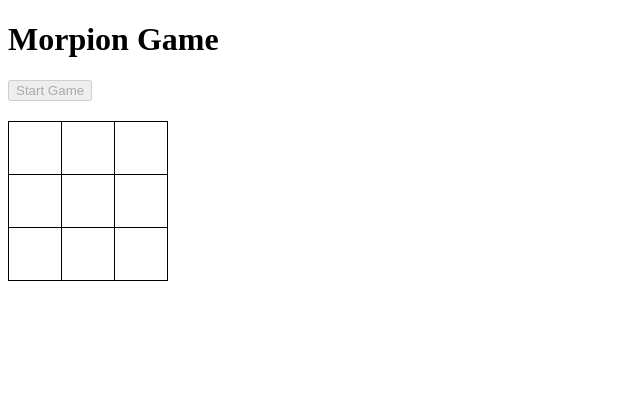
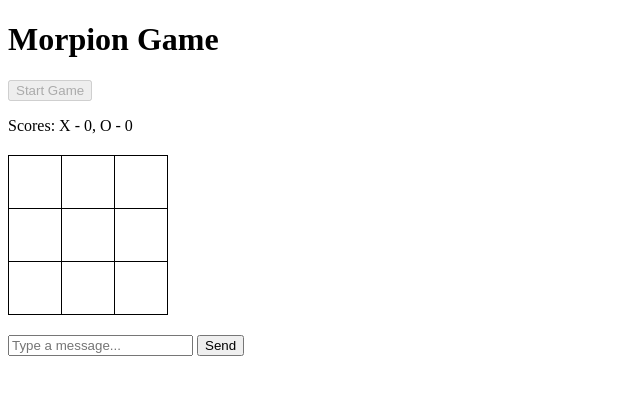
Before and after one commit to nicoooo972/Instant-PlayHub-api, a Flask app: page /morpion in a window 1280 px wide. Shown: the top 395 px of the page, without its empty margins (0-640 px from the left). Run offline with Flask 3, Linux system fonts and the light colour scheme; some libraries are stand-ins or nearby versions.

Commit message:
ajout score + chat + regles de jeu

```diff
--- a/app/morpion/application/game_service.py
+++ b/app/morpion/application/game_service.py
@@ -30,5 +30,7 @@ class GameService:
     def get_game_state(self):
         return {
             'board': self.board.grid,
-            'current_player': self.board.get_current_player()
+            'current_player': self.board.get_current_player(),
+            'winner': self.board.check_winner(),
+            'is_full': self.board.is_full()
         }
--- a/app/morpion/infrastructure/socket_manager.py
+++ b/app/morpion/infrastructure/socket_manager.py
@@ -8,12 +8,16 @@ board = board.Board()
 game_service = GameService(board)
 
 rooms = {}
+scores = {}
+chat_history = {}
+
 
 def setup_morpion_sockets(socketio):
     @socketio.on('connect')
     def on_connect():
         print("User connected to Morpion")
-        socketio.emit('connected', {'message': 'Connected to Morpion game server.'})
+        socketio.emit('connected',
+                      {'message': 'Connected to Morpion game server.'})
 
     @socketio.on('disconnect')
     def on_disconnect():
@@ -24,6 +28,8 @@ def setup_morpion_sockets(socketio):
                     players.remove(player)
                     if len(players) == 0:
                         del rooms[room]
+                        if room in chat_history:
+                            del chat_history[room]
                     break
         update_rooms()
 
@@ -32,31 +38,43 @@ def setup_morpion_sockets(socketio):
         room = data['room']
         if room not in rooms:
             rooms[room] = []
+            chat_history[room] = []
             socketio.emit('room_created', {'room': room}, room=request.sid)
             update_rooms()
         else:
-            socketio.emit('error', {'message': 'Room already exists'}, room=request.sid)
+            socketio.emit('error', {'message': 'Room already exists'},
+                          room=request.sid)
 
     @socketio.on('join_room')
     def on_join_room(data):
         room = data['room']
         if room not in rooms:
-            socketio.emit('error', {'message': 'Room does not exist'}, room=request.sid)
+            socketio.emit('error', {'message': 'Room does not exist'},
+                          room=request.sid)
         elif len(rooms[room]) < 2:
             symbol = 'X' if len(rooms[room]) == 0 else 'O'
             rooms[room].append({'sid': request.sid, 'symbol': symbol})
             join_room(room)
-            socketio.emit('room_joined', {'room': room, 'playerCount': len(rooms[room]), 'symbol': symbol}, room=request.sid)
+            socketio.emit('room_joined',
+                          {'room': room, 'playerCount': len(rooms[room]),
+                           'symbol': symbol}, room=request.sid)
+            if room not in scores:
+                scores[room] = {'X': 0, 'O': 0}
             update_player_count(room)
+            send_chat_history(room)
         else:
-            socketio.emit('error', {'message': 'Room is full'}, room=request.sid)
+            socketio.emit('error', {'message': 'Room is full'},
+                          room=request.sid)
 
     @socketio.on('start_game')
     def on_start_game(data):
         room = data['room']
-        if room in rooms and any(player['sid'] == request.sid for player in rooms[room]):
+        if room in rooms and any(
+                player['sid'] == request.sid for player in rooms[room]):
             game_service.start_new_game()
-            socketio.emit('game_started', {'message': 'A new Morpion game has started.'}, room=room)
+            socketio.emit('game_started',
+                          {'message': 'A new Morpion game has started.'},
+                          room=room)
             update_game_state(room)
 
     @socketio.on('make_move')
@@ -72,6 +90,14 @@ def setup_morpion_sockets(socketio):
             else:
                 socketio.emit('error', {'message': message}, room=request.sid)
 
+    @socketio.on('send_message')
+    def on_send_message(data):
+        room = data['room']
+        message = data['message']
+        if room in chat_history:
+            chat_history[room].append(message)
+            socketio.emit('new_message', message, room=room)
+
     @socketio.on('get_rooms')
     def on_get_rooms():
         update_rooms()
@@ -81,8 +107,24 @@ def setup_morpion_sockets(socketio):
 
     def update_player_count(room):
         playerCount = len(rooms[room])
-        socketio.emit('update_player_count', {'room': room, 'playerCount': playerCount}, room=room)
+        socketio.emit('update_player_count',
+                      {'room': room, 'playerCount': playerCount}, room=room)
 
     def update_game_state(room):
         game_state = game_service.get_game_state()
         socketio.emit('update_state', game_state, room=room)
+        if game_state['winner']:
+            scores[room][game_state['winner']] += 1
+            socketio.emit('game_over',
+                          {'message': f"{game_state['winner']} wins!"},
+                          room=room)
+            update_scores(room)
+        elif game_state['is_full']:
+            socketio.emit('game_over', {'message': "Draw!"}, room=room)
+
+    def update_scores(room):
+        socketio.emit('update_scores', scores[room], room=room)
+
+    def send_chat_history(room):
+        if room in chat_history:
+            socketio.emit('chat_history', chat_history[room], room=request.sid)
--- a/templates/morpion.html
+++ b/templates/morpion.html
@@ -11,14 +11,36 @@
             border-collapse: collapse;
             margin: 20px 0;
         }
+
         table, th, td {
             border: 1px solid black;
         }
+
         th, td {
             width: 50px;
             height: 50px;
             text-align: center;
             font-size: 24px;
+        }
+
+        td.disabled {
+            pointer-events: none;
+            background-color: #f0f0f0;
+        }
+
+        #chat {
+            margin-top: 20px;
+            max-width: 400px;
+        }
+
+        #chat ul {
+            list-style-type: none;
+            padding: 0;
+        }
+
+        #chat li {
+            padding: 5px;
+            border-bottom: 1px solid #ddd;
         }
     </style>
 </head>
@@ -29,6 +51,7 @@
 <div id="game-info">
     <p id="player-count"></p>
     <p id="player-symbol"></p>
+    <p id="player-scores">Scores: X - 0, O - 0</p>
 </div>
 
 <div id="game-board">
@@ -51,19 +74,26 @@
     </table>
 </div>
 
+<div id="chat">
+    <ul id="chat-messages"></ul>
+    <input type="text" id="chat-input" placeholder="Type a message..."/>
+    <button id="chat-send">Send</button>
+</div>
+
 <script>
     // Connect to the Socket.IO server
     const socket = io();
     const urlParams = new URLSearchParams(window.location.search);
     const roomName = urlParams.get('room');
     let playerSymbol = '';
+    let gameOver = false;
 
     // Join the room
-        socket.emit('join_room', { room: roomName });
+    socket.emit('join_room', {room: roomName});
 
     // Add event listener to the start game button
     document.getElementById('start-game-button').addEventListener('click', () => {
-            socket.emit('start_game', { room: roomName });
+        socket.emit('start_game', {room: roomName});
     });
 
     // Listen for game started event
@@ -72,7 +102,9 @@
         // Reset the game board
         document.querySelectorAll('#morpion-table td').forEach(cell => {
             cell.textContent = '';
+            cell.classList.remove('disabled');
         });
+        gameOver = false;
     });
 
     // Listen for game state updates
@@ -99,12 +131,33 @@
         document.getElementById('player-count').textContent = `Players in room: ${data.playerCount}`;
     });
 
+    // Listen for score updates
+    socket.on('update_scores', (scores) => {
+        document.getElementById('player-scores').textContent = `Scores: X - ${scores.X}, O - ${scores.O}`;
+    });
+
     // Handle cell clicks for making moves
     document.querySelectorAll('#morpion-table td').forEach(cell => {
         cell.addEventListener('click', () => {
+            if (!gameOver) {
                 const row = cell.getAttribute('data-row');
                 const col = cell.getAttribute('data-col');
-                socket.emit('make_move', { room: roomName, row: parseInt(row), col: parseInt(col), player: playerSymbol });
+                socket.emit('make_move', {
+                    room: roomName,
+                    row: parseInt(row),
+                    col: parseInt(col),
+                    player: playerSymbol
+                });
+            }
+        });
+    });
+
+    // Listen for game over message
+    socket.on('game_over', (data) => {
+        alert(data.message);
+        gameOver = true;
+        document.querySelectorAll('#morpion-table td').forEach(cell => {
+            cell.classList.add('disabled');
         });
     });
 
@@ -112,6 +165,31 @@
     socket.on('error', (error) => {
         alert(error.message);
     });
+
+    // Listen for chat messages
+    socket.on('new_message', (message) => {
+        const messageElement = document.createElement('li');
+        messageElement.textContent = message;
+        document.getElementById('chat-messages').appendChild(messageElement);
+    });
+
+    // Send chat message
+    document.getElementById('chat-send').addEventListener('click', () => {
+        const message = document.getElementById('chat-input').value;
+        const username = 'User';  // Remplacer par le nom de l'utilisateur approprié
+        socket.emit('send_message', {room: roomName, message: message, username: username});
+        document.getElementById('chat-input').value = '';
+    });
+
+
+    // Listen for chat history
+    socket.on('chat_history', (history) => {
+        history.forEach(message => {
+            const messageElement = document.createElement('li');
+            messageElement.textContent = message;
+            document.getElementById('chat-messages').appendChild(messageElement);
+        });
+    });
 </script>
 </body>
 </html>
```
Lines whose indentation alone changed are shown as unchanged.
